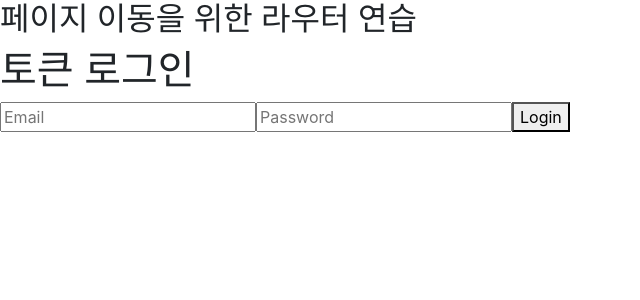
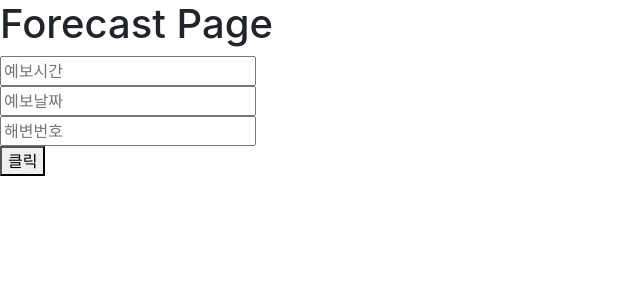
Before and after one commit to davJ-star/siat-react-class-project, a React (Create React App) app: page / in a window 1280 px wide. Shown: the top 300 px of the page, without its empty margins (0-640 px from the left). Built offline with nearby package versions, Linux system fonts and the light colour scheme.

Commit message:
Add [requestBody로 넘겨주는버전]:  forecast components and update routing in App for weather data display

```diff
--- a/src/App.js
+++ b/src/App.js
@@ -7,14 +7,18 @@ import SuccessPage from "./pages/SuccessPage";
 import TodoView from "./items/TodoView";
 import Login from "./token/Login";
 import LoginOk from "./token/LoginOk";
+import ForcastPage from "./openapi/ForcastPage";
+import ForcastList from "./openapi/ForcastList";
 
 function App() {
   return (
     <BrowserRouter>
       <h2>페이지 이동을 위한 라우터 연습</h2>
       <Routes>
-        <Route path="/"               element={ <Login /> }></Route>
-        <Route path="/success"   element={ <LoginOk /> }></Route>
+        <Route path="/"               element={ <ForcastPage /> }></Route>
+        <Route path="/list"        element={ <ForcastList /> }></Route>
+        {/* <Route path="/"               element={ <Login /> }></Route>
+        <Route path="/success"   element={ <LoginOk /> }></Route> */}
         {/* <Route path="/"               element={ <IndexPage /> }></Route>
         <Route path="/user/loginForm" element={ <LoginForm /> }></Route>
         <Route path="/user/success"   element={ <SuccessPage /> }></Route>
--- a/src/index.js
+++ b/src/index.js
@@ -86,13 +86,19 @@ import Login from './token/Login';
 //     <LoginForm />
 // );
 
+// const root = ReactDOM.createRoot(document.getElementById('root'));
+// root.render(
+//     <App />
+//     // <Calculator />
+//     // <WelcomeDialog />
+//     // <ContextApp />
+//     // <Login />
+// );
+
+import ForcastPage from './openapi/ForcastPage';
 const root = ReactDOM.createRoot(document.getElementById('root'));
 root.render(
-    <App />
-    // <Calculator />
-    // <WelcomeDialog />
-    // <ContextApp />
-    // <Login />
+    <ForcastPage />
 );
 
 // import LogInOutCtrl from './rending/LogInOutCtrl';
--- /dev/null
+++ b/src/openapi/ForcastList.jsx
@@ -0,0 +1,32 @@
+import React, { useEffect, useState } from 'react';
+
+const ForcastList = (props) => {
+    const [data, setData] = useState([]);
+    const [loading, setLoading] = useState(true);
+
+    useEffect(() => {
+        // TODO: Replace with your actual API endpoint
+        fetch('/api/forecast')
+            .then((res) => res.json())
+            .then((result) => {
+                setData(result);
+                setLoading(false);
+            })
+            .catch(() => setLoading(false));
+    }, []);
+
+    if (loading) return <div>Loading...</div>;
+
+    return (
+        <div>
+            <h2>Forecast List</h2>
+            <ul>
+                {data.map((item, idx) => (
+                    <li key={idx}>{JSON.stringify(item)}</li>
+                ))}
+            </ul>
+        </div>
+    );
+};
+
+export default ForcastList;
--- /dev/null
+++ b/src/openapi/ForcastPage.jsx
@@ -0,0 +1,119 @@
+import React, { useEffect, useState } from 'react';
+import api from '../api/axios';
+
+const ForcastPage = (props) => {
+    const [base_time, setBase_time] = useState('');
+    const [base_date, setBase_date] = useState('');
+    const [beach_num, setBeach_num] = useState('');
+
+
+    const [forecastData, setForecastData] = useState(null);
+    const [loading, setLoading] = useState(true);
+    const [error, setError] = useState(null);
+
+    // componentDidMount에서 처리해줄 필요없다.
+    const forcastHandler = async (base_time, base_date, beach_num) => {
+        console.log(`base_time: ${base_time}, base_date: ${base_date}, beach_num: ${beach_num}`);
+
+        // try-catch로도 할수있고, .then으로해서 처리시킬수도 있다.
+        /**아래 axios 비동기통신하는 부분 경우 */
+        try {
+            const response = await api.post('/forcast/getData', {
+                base_time,
+                base_date,
+                beach_num
+              });
+            console.log(`response: ${response}`);
+            console.log(response);
+            console.log(response.data);
+            setForecastData(response.data);
+
+            // List로 반환해준다.
+        } catch (e) {
+            console.log(e);
+        }
+
+    }
+
+
+    // useEffect(() => {
+    //     // TODO: Replace with your actual API endpoint
+    //     fetch('/forcast/getData')
+    //         .then((response) => {
+    //             if (!response.ok) {
+    //                 throw new Error('Network response was not ok');
+    //             }
+    //             return response.json();
+    //         })
+    //         .then((data) => {
+    //             setForecastData(data);
+    //             setLoading(false);
+    //         })
+    //         .catch((err) => {
+    //             setError(err.message);
+    //             setLoading(false);
+    //         });
+    // }, []);
+
+    // if (loading) return <div>Loading...</div>;
+    // if (error) return <div>Error: {error}</div>;
+
+    return (
+        <div>
+            <h1>Forecast Page</h1>
+            {/* <pre>{JSON.stringify(forecastData, null, 2)}</pre> */}
+            {forecastData === null ? (
+      // 입력 폼: forecastData가 null일 때만 보임
+                <>
+                    <input
+                        type="text"
+                        placeholder="예보시간"
+                        value={base_time}
+                        onChange={(e) => setBase_time(e.target.value)}
+                    /><br />
+                    <input
+                        type="text"
+                        placeholder="예보날짜"
+                        value={base_date}
+                        onChange={(e) => setBase_date(e.target.value)}
+                    /><br />
+                    <input
+                        type="text"
+                        placeholder="해변번호"
+                        value={beach_num}
+                        onChange={(e) => setBeach_num(e.target.value)}
+                    /><br />
+                    <button onClick={() => forcastHandler(base_time, base_date, beach_num)}>
+                        클릭
+                    </button><br />
+                </>
+                ) : (
+                // forecastData가 null이 아니면 map으로 결과 출력
+                <div>
+                    <h2>예보 결과</h2>
+                    {/**Array.isArray(forecastData)이 맞는지 체크해봐야한다. */}
+                    {Array.isArray(forecastData) && forecastData.length > 0 ? (
+                    forecastData.map((item, idx) => (
+                        <div key={idx} style={{ border: "1px solid #ccc", margin: "8px 0", padding: "8px" }}>
+                        {/* 아래는 예시 필드, 실제 필드명에 맞게 수정 */}
+                        <div>해변 번호  : {item.beachNum} 예보 날짜: {item.baseDate} 예보 시간: {item.baseTime}</div>
+                        <div> 카테고리  : {item.category}</div>
+                        <div>예측 시간  : {item.fcstTime}시</div>
+                        <div>예측 값  : {item.fcstValue}</div>
+                        <div>nx  : {item.nx} ny  : {item.ny}</div>
+                        {/* 필요한 다른 필드도 추가 */}
+                        </div>
+                    ))
+                    ) : (
+                    <div>데이터가 없습니다.</div>
+                    )}
+                    {/* 다시 입력 폼으로 돌아가는 버튼 */}
+                    <button onClick={() => setForecastData(null)}>다시 입력</button>
+                </div>
+                )
+            }
+        </div>
+    );
+};
+
+export default ForcastPage;
```
Also changed, not shown: src/openapi/ForcastItem.jsx (added, +20 -0 lines).
